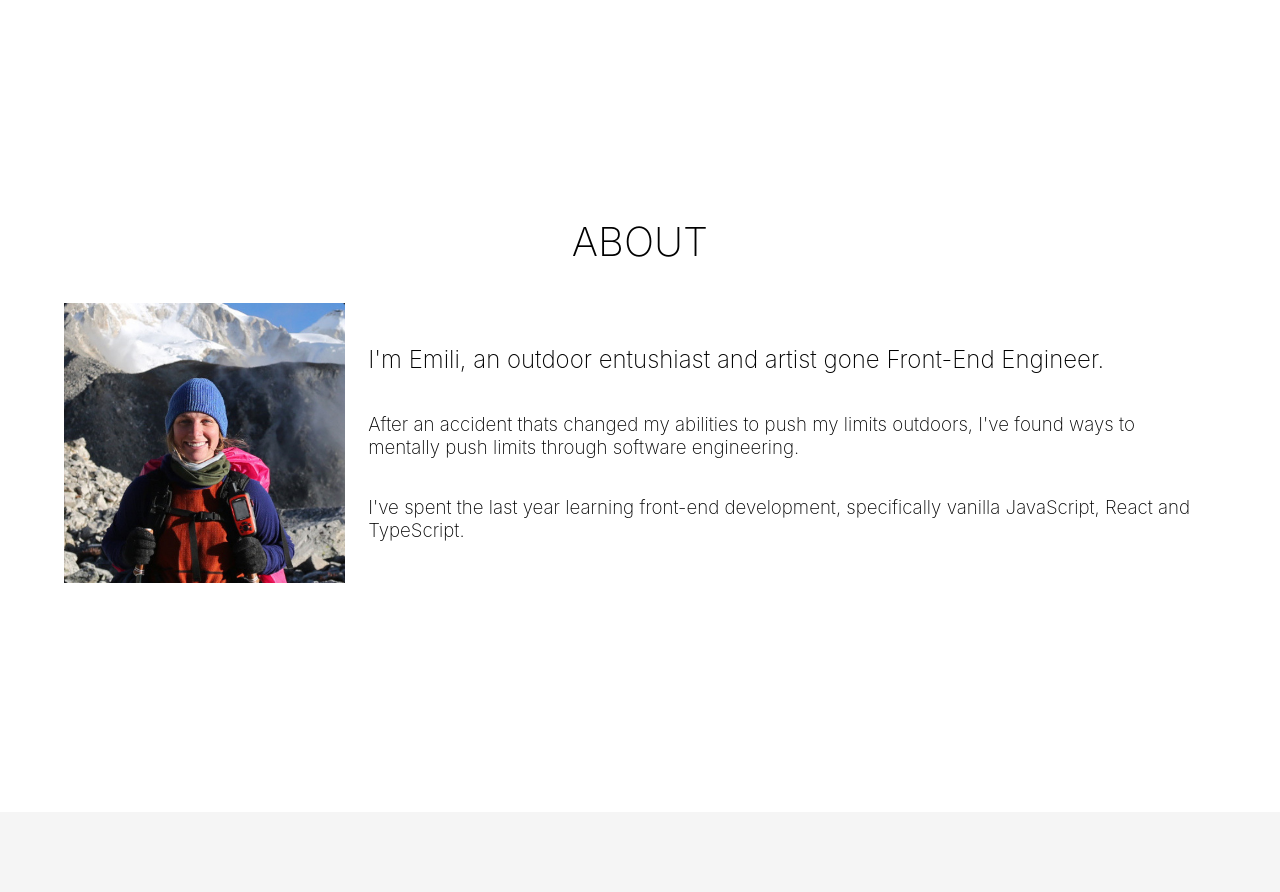
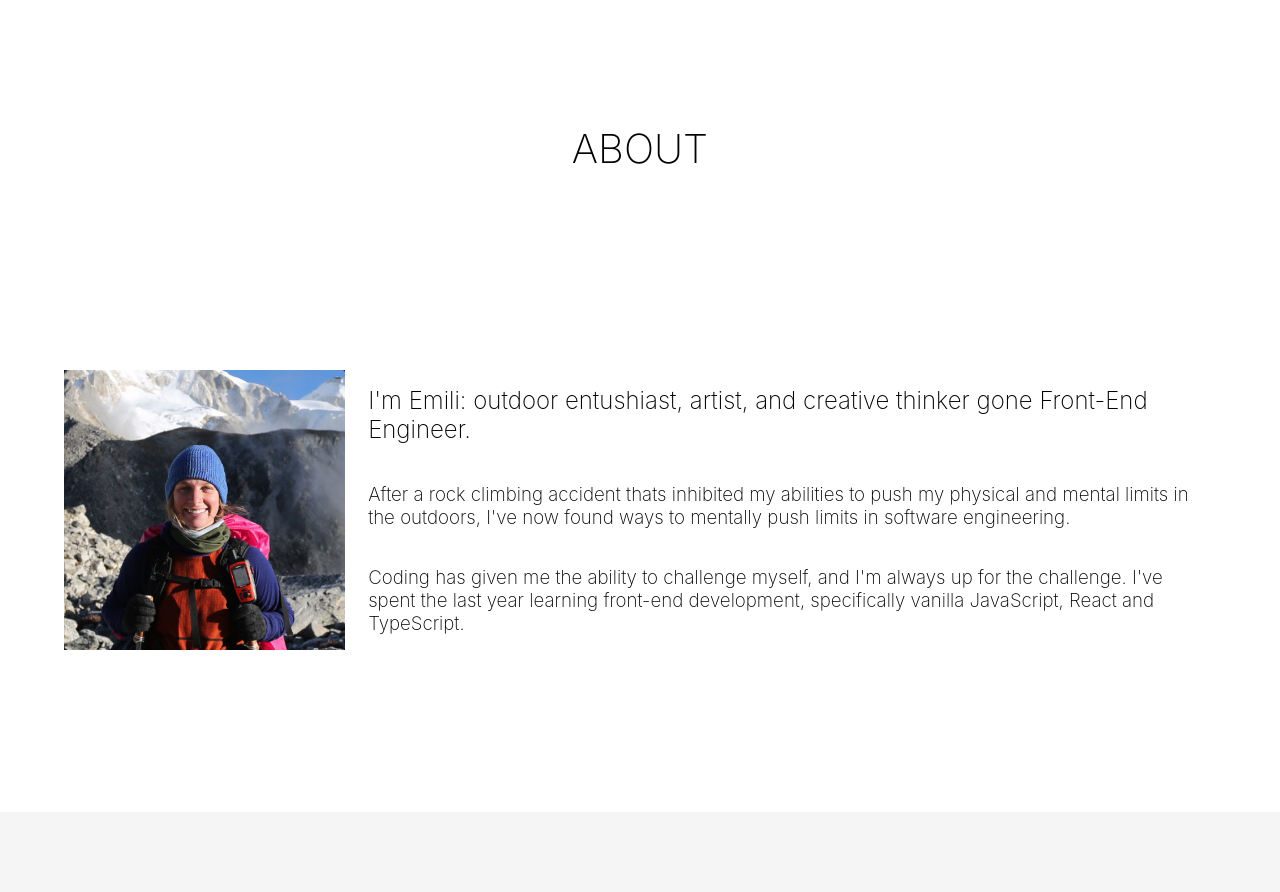
Before and after one commit to Ekaiman/Portfolio, a React (Create React App) app: page / in a window 1280 px wide. Shown: the part 860-1752 px from the top of the page. Built offline with nearby package versions, Linux system fonts and the light colour scheme.

Commit message:
Change timing and about info

```diff
--- a/src/Components/About/About.js
+++ b/src/Components/About/About.js
@@ -36,14 +36,14 @@ const About = ({ setElementInView, elementInView }) => {
 
   return (
     <div id='about' className='about-screen'>
-      <h1 className='section-title'>ABOUT</h1>
+      <h1 className='section-title about-title'>ABOUT</h1>
 
       <motion.section
         ref={ref}
         variants={boxVariantLeft}
         initial='hidden'
         animate={control}
-        transition={{ ease: 'easeIn', duration: 1, delay: 0.3 }}
+        transition={{ ease: 'easeIn', duration: 1, delay: 0.15 }}
         // viewport={{ once: false }}
         // initial={{ opacity: 0, x: -150 }}
         // whileInView={{ opacity: 1, x: 0 }}
@@ -56,20 +56,22 @@ const About = ({ setElementInView, elementInView }) => {
           variants={boxVariantRight}
           initial='hidden'
           animate={control}
-          transition={{ ease: [1, -0.65, 0, 2.25], duration: 2, delay: 0.5 }}
+          transition={{ ease: [1, -0.65, 0, 2.25], duration: 2, delay: 0.3 }}
           className='about-items'
         >
           <h2 className='about-words'>
-            I'm Emili, an outdoor entushiast and artist gone Front-End Engineer.
+            I'm Emili: outdoor entushiast, artist, and creative thinker gone
+            Front-End Engineer.
           </h2>
           <h3 className='about-words'>
-            After an accident thats changed my abilities to push my limits
-            outdoors, I've found ways to mentally push limits through software
-            engineering.
+            After a rock climbing accident thats inhibited my abilities to push
+            my physical and mental limits in the outdoors, I've now found ways
+            to mentally push limits in software engineering.
           </h3>
           <h3 className='about-words'>
-            I've spent the last year learning front-end development,
-            specifically vanilla JavaScript, React and TypeScript.
+            Coding has given me the ability to challenge myself, and I'm always
+            up for the challenge. I've spent the last year learning front-end
+            development, specifically vanilla JavaScript, React and TypeScript.
           </h3>
         </motion.section>
       </motion.section>
```
